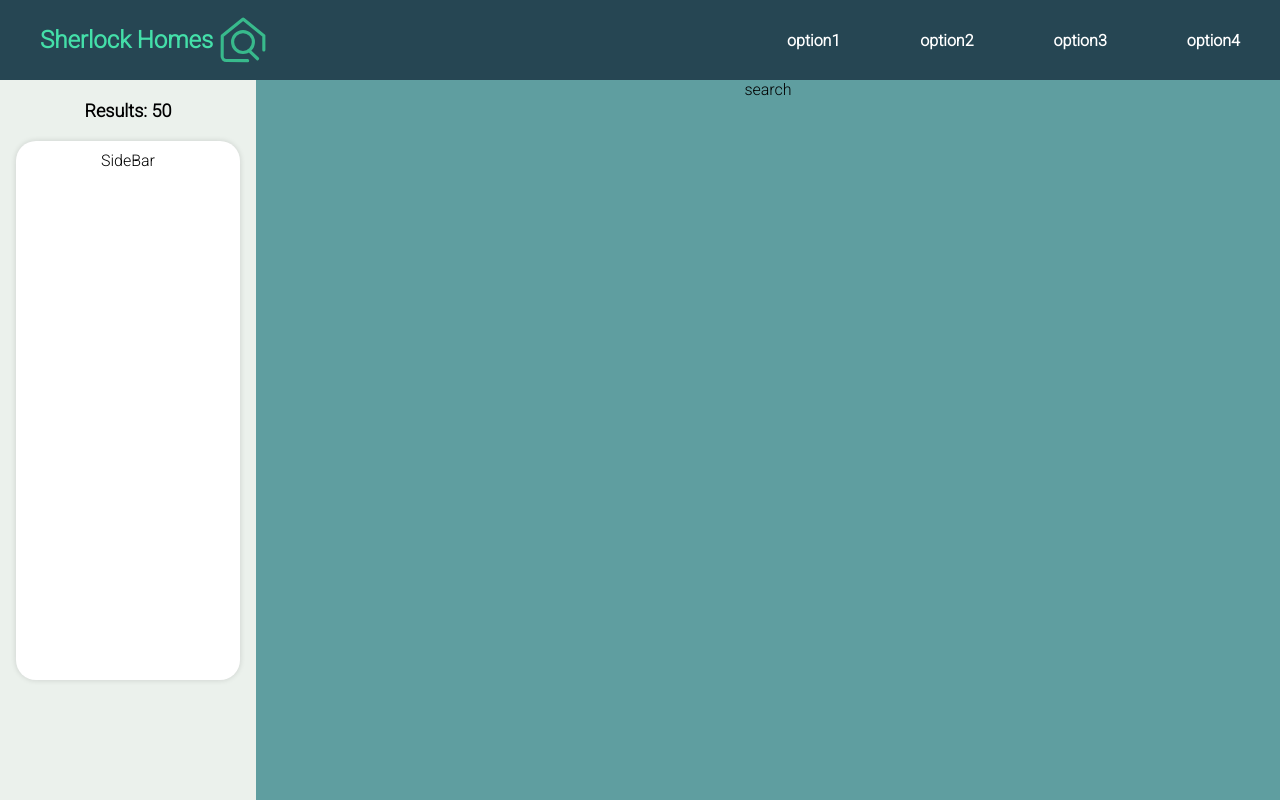
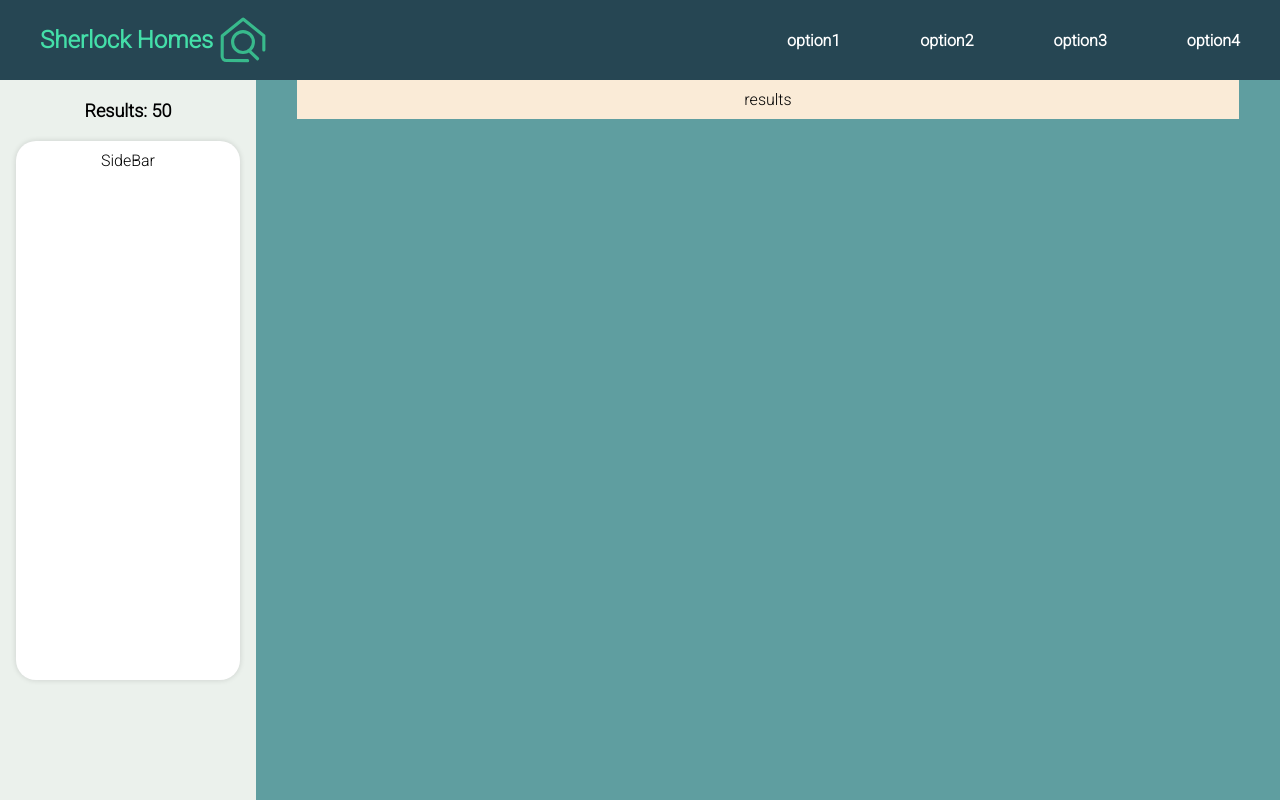
Before and after one commit to ElBugs99/Sherlock-Homes, a React (Create React App) app in the folder client/: page /search in a window 1280 px wide. Built offline with nearby package versions, Linux system fonts and the light colour scheme.

Commit message:
added search results container

```diff
--- a/client/src/Components/Search/Search.js
+++ b/client/src/Components/Search/Search.js
@@ -12,7 +12,9 @@ export default function Search() {
           <div className="search-info-title">Results: 50</div>
           <SideBar />
         </div>
-        <div className="search-results">search</div>
+        <div className="search-results">
+          <div className="search-results-container">results</div>
+        </div>
       </div>
     </div>
   );
--- a/client/src/Components/Search/search.css
+++ b/client/src/Components/Search/search.css
@@ -37,3 +37,12 @@
     width: 100%;
     display: flex;
 }
+
+.search-results-container {
+    display: flex;
+    align-items: center;
+    padding: 10px;
+    flex-direction: column;
+    background-color: antiquewhite;
+    width: 90%;
+}
```
